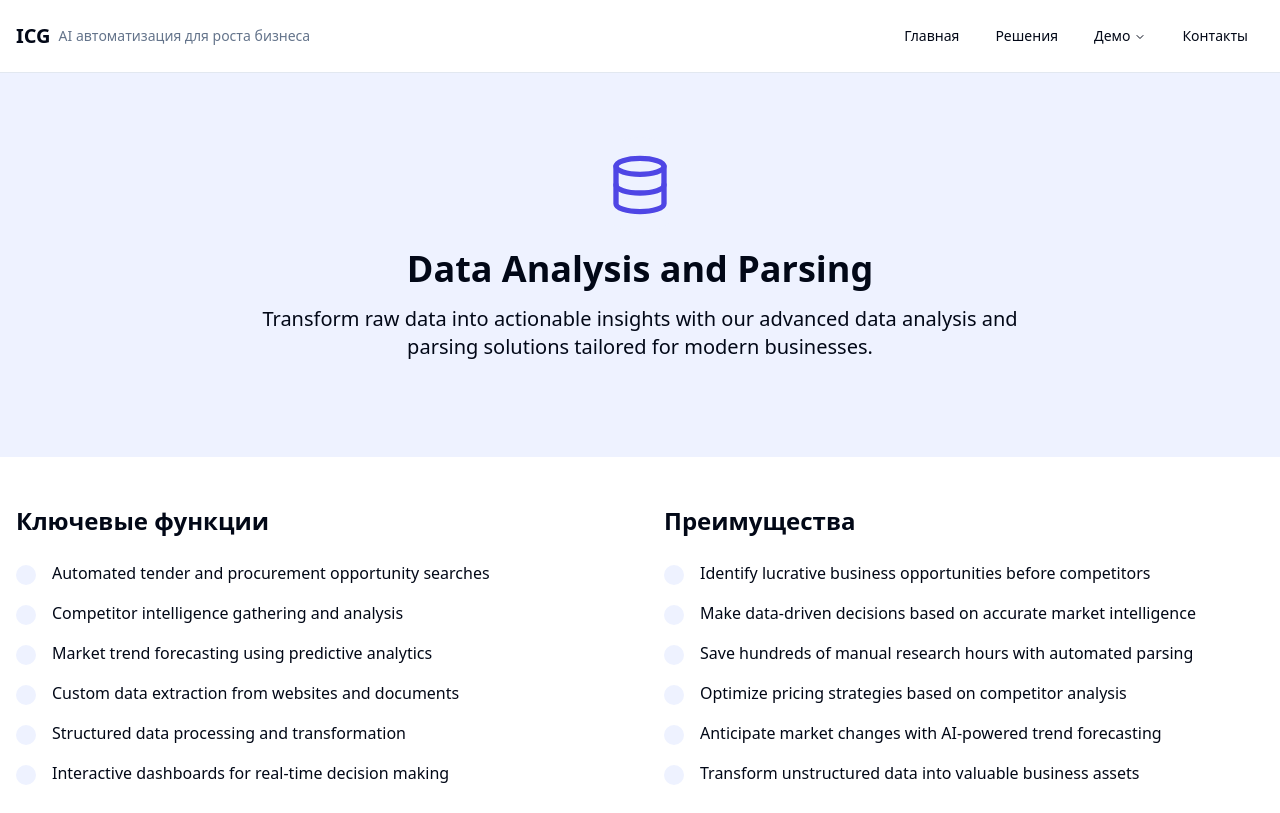
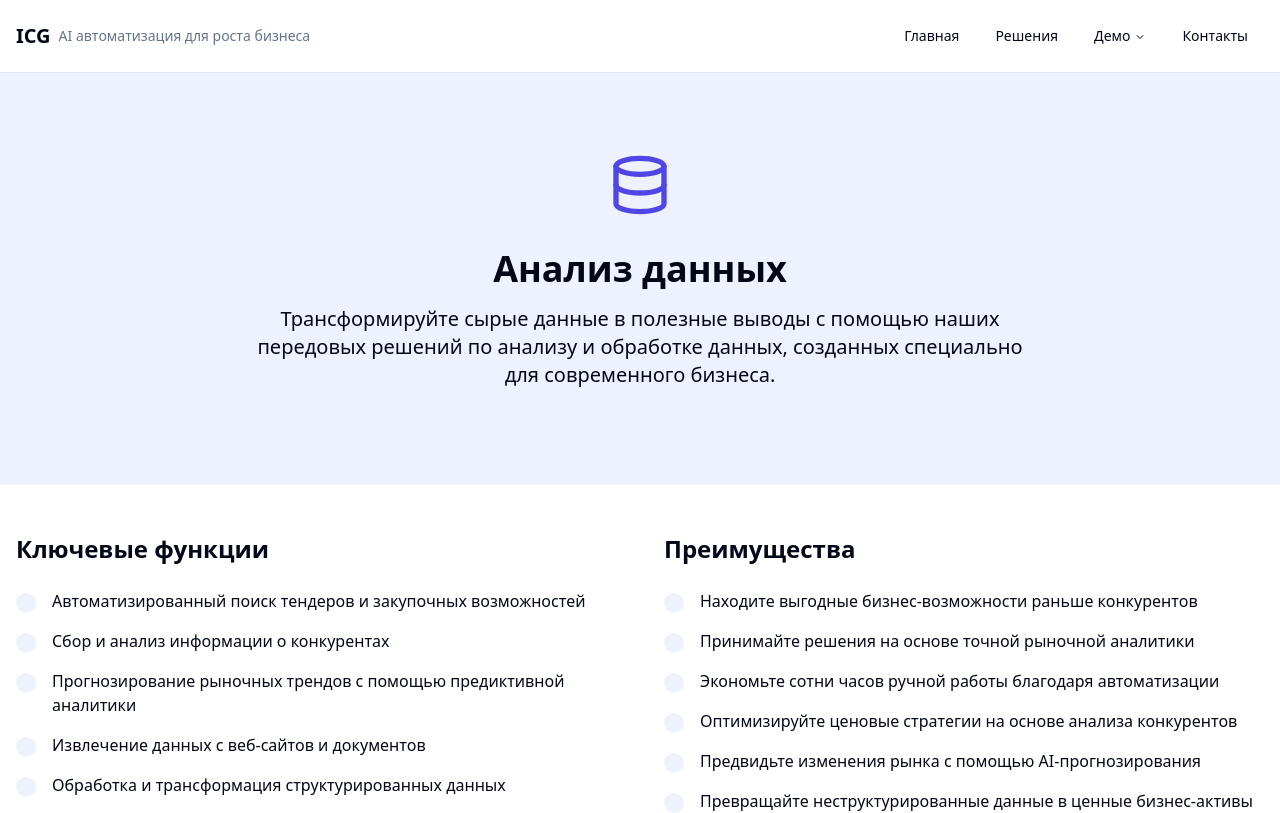
Before and after one commit to DaNBAM25/introtrade-ai-automate, a React (Vite) app: page /solutions/data-analysis in a window 1280 px wide. Shown: the top 813 px of the page. Built offline with nearby package versions, Linux system fonts and the light colour scheme.

Commit message:
Fix: Translate service page titles
Translate service page titles to Russian.

```diff
--- a/src/pages/AIProtection.tsx
+++ b/src/pages/AIProtection.tsx
@@ -5,26 +5,26 @@ import { Shield } from "lucide-react";
 const AIProtection = () => {
   return (
     <ServicePage
-      title="Protection Against AI Attacks"
-      description="Safeguard your AI systems and data with cutting-edge protection against sophisticated AI-powered cyber threats and vulnerabilities."
+      title="Защита от AI-атак"
+      description="Защитите свои AI-системы и данные с помощью передовых решений против сложных кибер-угроз и уязвимостей, основанных на искусственном интеллекте."
       icon={Shield}
       iconColor="text-emerald-600"
       backgroundColor="bg-emerald-50"
       features={[
-        "LLM injection attack prevention and detection",
-        "Data leak protection specialized for AI systems",
-        "Advanced prompt engineering security measures",
-        "AI model security assessment and hardening",
-        "Comprehensive AI security policies implementation",
-        "Real-time monitoring of AI system vulnerabilities"
+        "Предотвращение и обнаружение LLM-инъекционных атак",
+        "Защита от утечек данных для AI-систем",
+        "Продвинутые меры безопасности промпт-инжиниринга",
+        "Оценка и усиление безопасности AI-моделей",
+        "Внедрение комплексных политик безопасности AI",
+        "Мониторинг уязвимостей AI-систем в реальном времени"
       ]}
       benefits={[
-        "Prevent malicious actors from exploiting your AI systems",
-        "Protect sensitive data from extraction through AI manipulation",
-        "Maintain regulatory compliance with AI security standards",
-        "Build customer trust with secure AI implementations",
-        "Reduce risk of reputational damage from AI security incidents",
-        "Stay ahead of emerging AI-specific threat vectors"
+        "Предотвращение злонамеренного использования ваших AI-систем",
+        "Защита конфиденциальных данных от извлечения через AI-манипуляции",
+        "Соответствие нормативным требованиям по безопасности AI",
+        "Укрепление доверия клиентов благодаря безопасному внедрению AI",
+        "Снижение риска репутационного ущерба от инцидентов безопасности AI",
+        "Опережение новых векторов угроз, специфичных для AI"
       ]}
     />
   );
--- a/src/pages/DataAnalysis.tsx
+++ b/src/pages/DataAnalysis.tsx
@@ -5,26 +5,26 @@ import { Database } from "lucide-react";
 const DataAnalysis = () => {
   return (
     <ServicePage
-      title="Data Analysis and Parsing"
-      description="Transform raw data into actionable insights with our advanced data analysis and parsing solutions tailored for modern businesses."
+      title="Анализ данных"
+      description="Трансформируйте сырые данные в полезные выводы с помощью наших передовых решений по анализу и обработке данных, созданных специально для современного бизнеса."
       icon={Database}
       iconColor="text-indigo-600"
       backgroundColor="bg-indigo-50"
       features={[
-        "Automated tender and procurement opportunity searches",
-        "Competitor intelligence gathering and analysis",
-        "Market trend forecasting using predictive analytics",
-        "Custom data extraction from websites and documents",
-        "Structured data processing and transformation",
-        "Interactive dashboards for real-time decision making"
+        "Автоматизированный поиск тендеров и закупочных возможностей",
+        "Сбор и анализ информации о конкурентах",
+        "Прогнозирование рыночных трендов с помощью предиктивной аналитики",
+        "Извлечение данных с веб-сайтов и документов",
+        "Обработка и трансформация структурированных данных",
+        "Интерактивные дашборды для принятия решений в реальном времени"
       ]}
       benefits={[
-        "Identify lucrative business opportunities before competitors",
-        "Make data-driven decisions based on accurate market intelligence",
-        "Save hundreds of manual research hours with automated parsing",
-        "Optimize pricing strategies based on competitor analysis",
-        "Anticipate market changes with AI-powered trend forecasting",
-        "Transform unstructured data into valuable business assets"
+        "Находите выгодные бизнес-возможности раньше конкурентов",
+        "Принимайте решения на основе точной рыночной аналитики",
+        "Экономьте сотни часов ручной работы благодаря автоматизации",
+        "Оптимизируйте ценовые стратегии на основе анализа конкурентов",
+        "Предвидьте изменения рынка с помощью AI-прогнозирования",
+        "Превращайте неструктурированные данные в ценные бизнес-активы"
       ]}
     />
   );
--- a/src/pages/FinancialAnalysis.tsx
+++ b/src/pages/FinancialAnalysis.tsx
@@ -5,26 +5,26 @@ import { TrendingUp } from "lucide-react";
 const FinancialAnalysis = () => {
   return (
     <ServicePage
-      title="Financial AI Analysis"
-      description="Leverage the power of AI to transform your financial operations with intelligent report verification, anomaly detection, and predictive risk forecasting."
+      title="Финансовый AI-анализ"
+      description="Используйте мощь искусственного интеллекта для трансформации финансовых операций с помощью интеллектуальной проверки отчетности, обнаружения аномалий и прогнозирования рисков."
       icon={TrendingUp}
       iconColor="text-amber-600"
       backgroundColor="bg-amber-50"
       features={[
-        "Automated financial report verification and validation",
-        "Anomaly and fraud detection in transaction patterns",
-        "Risk forecasting and scenario planning",
-        "Custom financial KPI tracking and monitoring",
-        "Integration with existing accounting and ERP systems",
-        "Compliance checking against financial regulations"
+        "Автоматизированная проверка и валидация финансовых отчетов",
+        "Обнаружение аномалий и мошенничества в транзакционных паттернах",
+        "Прогнозирование рисков и планирование сценариев",
+        "Отслеживание и мониторинг специализированных финансовых KPI",
+        "Интеграция с существующими системами учета и ERP",
+        "Проверка соответствия финансовым нормативам"
       ]}
       benefits={[
-        "Identify financial discrepancies before they become problems",
-        "Detect fraudulent activities with advanced pattern recognition",
-        "Make informed decisions with AI-powered risk assessments",
-        "Optimize cash flow with predictive financial modeling",
-        "Reduce costs associated with financial mismanagement",
-        "Streamline financial operations with intelligent automation"
+        "Выявление финансовых расхождений до того, как они станут проблемами",
+        "Обнаружение мошеннических действий с помощью продвинутого распознавания паттернов",
+        "Принятие информированных решений на основе AI-оценки рисков",
+        "Оптимизация денежных потоков с помощью предиктивного финансового моделирования",
+        "Снижение затрат, связанных с финансовым управлением",
+        "Оптимизация финансовых операций с помощью интеллектуальной автоматизации"
       ]}
     />
   );
```
